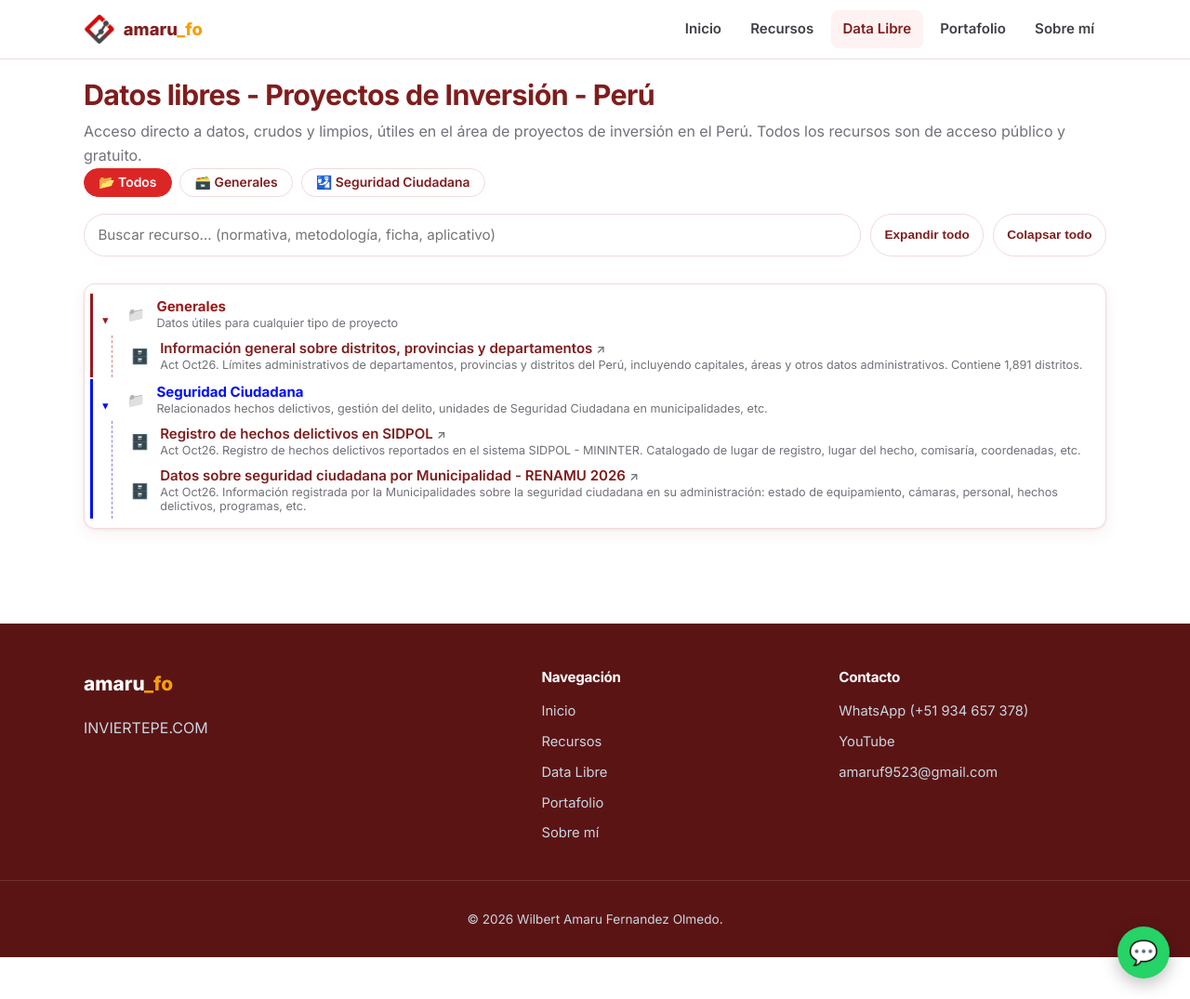
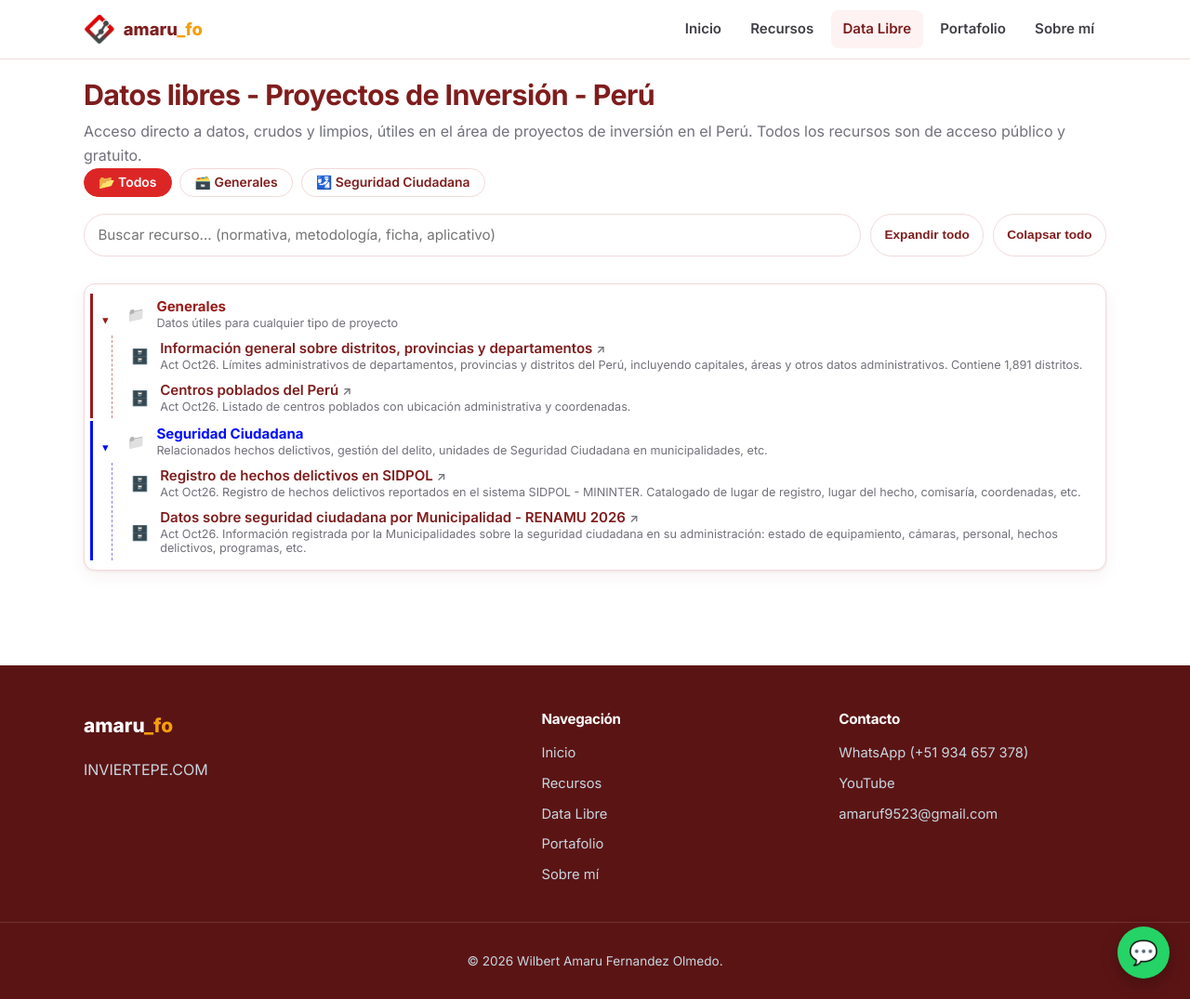
Before and after one commit to amarufo/amarufo.github.io, a Jekyll site: the page built from data.html, in a window 1280 px wide and 1075 px high. Shown: the whole window at 93% size. Built offline with Jekyll 4.4.1, drawn with Linux system fonts in a browser that asks for light colours.

Commit message:
Update data: centros_poblados

```diff
--- a/_data/arbol_data.yml
+++ b/_data/arbol_data.yml
@@ -1,25 +1,35 @@
-- label: "Generales"
-  type: folder
-  color: "#991b1b"
-  open: true
-  desc: "Datos útiles para cualquier tipo de proyecto"
-  children:
-    - label: "Información general sobre distritos, provincias y departamentos"
-      type: data
-      desc: "Act Oct26. Límites administrativos de departamentos, provincias y distritos del Perú, incluyendo capitales, áreas y otros datos administrativos. Contiene 1,891 distritos."
-      url: "https://github.com/amarufo/data_inviertepe/releases/download/descriptivos_distritos/descriptivos_distritos.zip"
+  - label: "Generales"
+    clave: "generales"
+    type: folder
+    color: "#991b1b"
+    open: true
+    desc: "Datos útiles para cualquier tipo de proyecto"
+    children:
+      - label: "Información general sobre distritos, provincias y departamentos"
+        clave: "descriptivos_distritos"
+        type: data
+        desc: "Act Oct26. Límites administrativos de departamentos, provincias y distritos del Perú, incluyendo capitales, áreas y otros datos administrativos. Contiene 1,891 distritos."
+        url: "https://github.com/amarufo/data_inviertepe/releases/download/descriptivos_distritos/descriptivos_distritos.zip"
 
-- label: "Seguridad Ciudadana"
-  type: folder
-  color: "#000dff"
-  open: true
-  desc: "Relacionados hechos delictivos, gestión del delito, unidades de Seguridad Ciudadana en municipalidades, etc."
-  children:
-    - label: "Registro de hechos delictivos en SIDPOL"
-      type: data
-      desc: "Act Oct26. Registro de hechos delictivos reportados en el sistema SIDPOL - MININTER. Catalogado de lugar de registro, lugar del hecho, comisaría, coordenadas, etc."
-      url: "https://github.com/amarufo/data_inviertepe/releases/download/sidpol_delitos_total/sidpol_delitos_total.zip"
-    - label: "Datos sobre seguridad ciudadana por Municipalidad - RENAMU 2026"
-      type: data
-      desc: "Act Oct26. Información registrada por la Municipalidades sobre la seguridad ciudadana en su administración: estado de equipamiento, cámaras, personal, hechos delictivos, programas, etc."
-      url: "https://github.com/amarufo/data_inviertepe/releases/download/renamu_seguridad_ciudadana/renamu_seguridad_ciudadana.zip"
+      - label: "Centros poblados del Perú"
+        clave: "centros_poblados"
+        type: data
+        desc: "Act Oct26. Listado de centros poblados con ubicación administrativa y coordenadas."
+        url: "https://github.com/amarufo/data_inviertepe/releases/download/centros_poblados/centros_poblados.zip"
+  - label: "Seguridad Ciudadana"
+    clave: "seguridad_ciudadana"
+    type: folder
+    color: "#000dff"
+    open: true
+    desc: "Relacionados hechos delictivos, gestión del delito, unidades de Seguridad Ciudadana en municipalidades, etc."
+    children:
+      - label: "Registro de hechos delictivos en SIDPOL"
+        clave: "sidpol_delitos_total"
+        type: data
+        desc: "Act Oct26. Registro de hechos delictivos reportados en el sistema SIDPOL - MININTER. Catalogado de lugar de registro, lugar del hecho, comisaría, coordenadas, etc."
+        url: "https://github.com/amarufo/data_inviertepe/releases/download/sidpol_delitos_total/sidpol_delitos_total.zip"
+      - label: "Datos sobre seguridad ciudadana por Municipalidad - RENAMU 2026"
+        clave: "renamu_seguridad_ciudadana"
+        type: data
+        desc: "Act Oct26. Información registrada por la Municipalidades sobre la seguridad ciudadana en su administración: estado de equipamiento, cámaras, personal, hechos delictivos, programas, etc."
+        url: "https://github.com/amarufo/data_inviertepe/releases/download/renamu_seguridad_ciudadana/renamu_seguridad_ciudadana.zip"
```
Also changed, not shown: _data/arbol_data copy.yml (added, +30 -0 lines).
